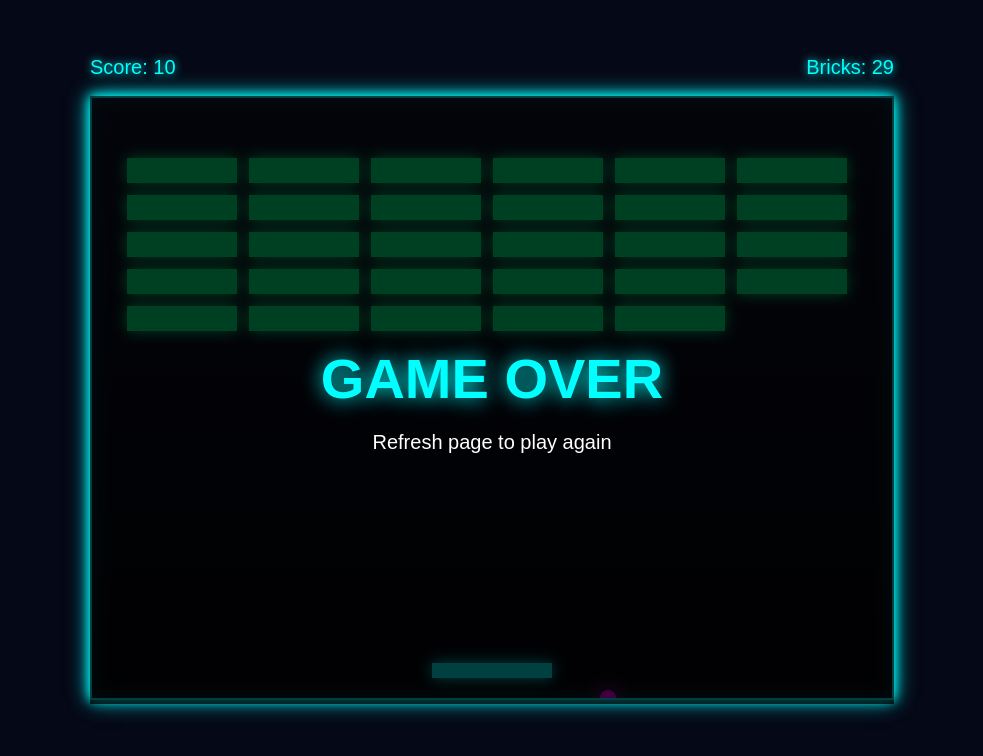
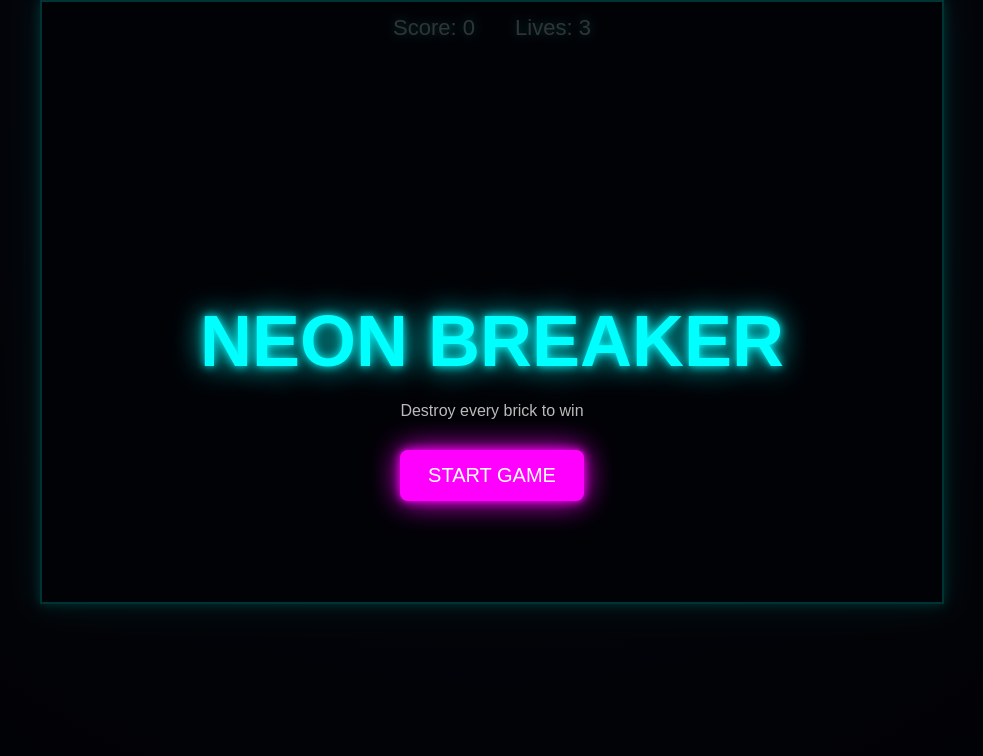
Before and after one commit to Hej-eon/brickbreak, a plain HTML site: page index.html in a window 1280 px wide. Shown: the whole page, without its empty margins (148-1131 px from the left). Drawn offline with Linux system fonts and the light colour scheme.

Commit message:
Update index.html

```diff
--- a/index.html
+++ b/index.html
@@ -6,89 +6,123 @@
 <title>Neon Brick Breaker</title>
 
 <style>
-* {
-    margin: 0;
-    padding: 0;
-    box-sizing: border-box;
+:root{
+    --cyan:#00ffff;
+    --pink:#ff00ff;
+    --bg:#050816;
 }
 
-body {
-    background: #050816;
-    color: #00ffff;
-    font-family: Arial, sans-serif;
-    overflow: hidden;
-    display: flex;
-    justify-content: center;
-    align-items: center;
-    height: 100vh;
+*{
+    margin:0;
+    padding:0;
+    box-sizing:border-box;
 }
 
-/* Game Container */
-.game-wrapper {
-    position: relative;
+body{
+    background:radial-gradient(circle at top,#151f45,#050816);
+    color:white;
+    font-family:Arial, Helvetica, sans-serif;
+    height:100vh;
+    overflow:hidden;
 }
 
-canvas {
-    background: linear-gradient(180deg, #0a0f25, #020308);
-    border: 2px solid #00ffff;
-    box-shadow:
-        0 0 10px #00ffff,
-        0 0 20px #00ffff,
-        inset 0 0 20px rgba(0,255,255,0.2);
+#gameContainer{
+    position:relative;
+    width:100%;
+    height:100vh;
 }
 
-/* Scoreboard */
-.scoreboard {
-    position: absolute;
-    top: -40px;
-    left: 0;
-    width: 100%;
-    display: flex;
-    justify-content: space-between;
-    color: #00ffff;
-    font-size: 20px;
-    text-shadow: 0 0 8px #00ffff;
+canvas{
+    display:block;
+    margin:auto;
+    background:#060b1f;
+    border:2px solid var(--cyan);
+    box-shadow:
+    0 0 10px var(--cyan),
+    0 0 30px rgba(0,255,255,.5);
 }
 
-/* Overlay */
-.overlay {
-    position: absolute;
-    inset: 0;
-    background: rgba(0,0,0,0.75);
-    display: none;
-    justify-content: center;
-    align-items: center;
-    flex-direction: column;
-    text-align: center;
+.ui{
+    position:absolute;
+    top:15px;
+    left:50%;
+    transform:translateX(-50%);
+    display:flex;
+    gap:40px;
+    font-size:22px;
+    text-shadow:0 0 8px var(--cyan);
 }
 
-.overlay h1 {
-    font-size: 56px;
-    margin-bottom: 20px;
-    text-shadow: 0 0 20px #00ffff;
+.screen{
+    position:absolute;
+    inset:0;
+    display:flex;
+    flex-direction:column;
+    justify-content:center;
+    align-items:center;
+    background:rgba(0,0,0,.8);
 }
 
-.overlay p {
-    font-size: 20px;
-    color: white;
+.hidden{
+    display:none;
+}
+
+h1{
+    font-size:72px;
+    color:var(--cyan);
+    text-shadow:
+    0 0 10px var(--cyan),
+    0 0 30px var(--cyan);
+    margin-bottom:20px;
+}
+
+.subtitle{
+    color:#bbb;
+    margin-bottom:30px;
+}
+
+button{
+    padding:14px 28px;
+    font-size:20px;
+    border:none;
+    cursor:pointer;
+    background:var(--pink);
+    color:white;
+    border-radius:8px;
+    box-shadow:
+    0 0 10px var(--pink),
+    0 0 30px var(--pink);
+}
+
+button:hover{
+    transform:scale(1.05);
 }
 </style>
+</head>
 
-</head>
 <body>
 
-<div class="game-wrapper">
-    <div class="scoreboard">
+<div id="gameContainer">
+
+    <div class="ui">
         <div>Score: <span id="score">0</span></div>
-        <div>Bricks: <span id="remaining">30</span></div>
+        <div>Lives: <span id="lives">3</span></div>
     </div>
 
-    <canvas id="gameCanvas" width="800" height="600"></canvas>
+    <canvas id="gameCanvas" width="900" height="600"></canvas>
 
-    <div class="overlay" id="overlay">
-        <h1 id="message"></h1>
-        <p>Refresh page to play again</p>
+    <div class="screen" id="menuScreen">
+        <h1>NEON BREAKER</h1>
+        <p class="subtitle">Destroy every brick to win</p>
+        <button id="startBtn">START GAME</button>
     </div>
+
+    <div class="screen hidden" id="endScreen">
+        <h1 id="endTitle"></h1>
+        <p class="subtitle">Play again?</p>
+        <button id="restartBtn">PLAY AGAIN</button>
+    </div>
+
 </div>
 
 <script>
@@ -96,67 +130,95 @@ const canvas = document.getElementById("gameCanvas");
 const ctx = canvas.getContext("2d");
 
 const scoreEl = document.getElementById("score");
-const remainingEl = document.getElementById("remaining");
-const overlay = document.getElementById("overlay");
-const message = document.getElementById("message");
+const livesEl = document.getElementById("lives");
 
-// Score
-let score = 0;
+const menuScreen = document.getElementById("menuScreen");
+const endScreen = document.getElementById("endScreen");
+const endTitle = document.getElementById("endTitle");
 
-// Paddle
-const paddle = {
-    width: 120,
-    height: 15,
-    x: canvas.width / 2 - 60,
-    y: canvas.height - 35,
-    speed: 8
-};
+const startBtn = document.getElementById("startBtn");
+const restartBtn = document.getElementById("restartBtn");
 
-// Ball
-const ball = {
-    x: canvas.width / 2,
-    y: canvas.height - 60,
-    radius: 8,
-    dx: 4,
-    dy: -4
-};
+let gameState = "menu";
 
-// Controls
+let score;
+let lives;
+
+let paddle;
+let ball;
+let bricks;
+
+const BRICK_ROWS = 5;
+const BRICK_COLS = 8;
+
 let leftPressed = false;
 let rightPressed = false;
 
-document.addEventListener("keydown", e => {
-    if (e.key === "ArrowLeft") leftPressed = true;
-    if (e.key === "ArrowRight") rightPressed = true;
+document.addEventListener("keydown", e=>{
+    if(e.key==="ArrowLeft") leftPressed=true;
+    if(e.key==="ArrowRight") rightPressed=true;
 });
 
-document.addEventListener("keyup", e => {
-    if (e.key === "ArrowLeft") leftPressed = false;
-    if (e.key === "ArrowRight") rightPressed = false;
+document.addEventListener("keyup", e=>{
+    if(e.key==="ArrowLeft") leftPressed=false;
+    if(e.key==="ArrowRight") rightPressed=false;
 });
 
-// Bricks
-const brickRows = 5;
-const brickCols = 6;
-const brickWidth = 110;
-const brickHeight = 25;
-const brickPadding = 12;
-const offsetTop = 60;
-const offsetLeft = 35;
+startBtn.addEventListener("click", startGame);
+restartBtn.addEventListener("click", startGame);
 
-const bricks = [];
+function startGame(){
 
-for (let c = 0; c < brickCols; c++) {
-    bricks[c] = [];
-    for (let r = 0; r < brickRows; r++) {
-        bricks[c][r] = { status: 1 };
+    score = 0;
+    lives = 3;
+
+    scoreEl.textContent = score;
+    livesEl.textContent = lives;
+
+    paddle = {
+        width:140,
+        height:14,
+        x:(canvas.width-140)/2,
+        y:560,
+        speed:9
+    };
+
+    ball = {
+        radius:8,
+        x:canvas.width/2,
+        y:530,
+        dx:4,
+        dy:-4
+    };
+
+    bricks = [];
+
+    for(let r=0;r<BRICK_ROWS;r++){
+
+        for(let c=0;c<BRICK_COLS;c++){
+
+            bricks.push({
+                x:55 + c*100,
+                y:70 + r*45,
+                width:80,
+                height:20,
+                alive:true
+            });
+
         }
     }
 
-function drawPaddle() {
-    ctx.fillStyle = "#00ffff";
-    ctx.shadowColor = "#00ffff";
-    ctx.shadowBlur = 15;
+    menuScreen.classList.add("hidden");
+    endScreen.classList.add("hidden");
+
+    gameState="playing";
+}
+
+function drawPaddle(){
+
+    ctx.fillStyle="#00ffff";
+    ctx.shadowColor="#00ffff";
+    ctx.shadowBlur=15;
 
     ctx.fillRect(
         paddle.x,
@@ -165,164 +227,183 @@ function drawPaddle() {
         paddle.height
     );
 
-    ctx.shadowBlur = 0;
+    ctx.shadowBlur=0;
 }
 
-function drawBall() {
+function drawBall(){
+
     ctx.beginPath();
-    ctx.arc(ball.x, ball.y, ball.radius, 0, Math.PI * 2);
 
-    ctx.fillStyle = "#ff00ff";
-    ctx.shadowColor = "#ff00ff";
-    ctx.shadowBlur = 20;
+    ctx.arc(
+        ball.x,
+        ball.y,
+        ball.radius,
+        0,
+        Math.PI*2
+    );
 
+    ctx.fillStyle="#ff00ff";
+    ctx.shadowColor="#ff00ff";
+    ctx.shadowBlur=20;
     ctx.fill();
+
     ctx.closePath();
 
-    ctx.shadowBlur = 0;
+    ctx.shadowBlur=0;
 }
 
-function drawBricks() {
-    let remaining = 0;
+function drawBricks(){
 
-    for (let c = 0; c < brickCols; c++) {
-        for (let r = 0; r < brickRows; r++) {
+    bricks.forEach(brick=>{
 
-            if (bricks[c][r].status === 1) {
+        if(!brick.alive) return;
 
-                remaining++;
-
-                const brickX =
-                    c * (brickWidth + brickPadding) + offsetLeft;
-
-                const brickY =
-                    r * (brickHeight + brickPadding) + offsetTop;
-
-                bricks[c][r].x = brickX;
-                bricks[c][r].y = brickY;
-
-                ctx.fillStyle = "#00ff88";
-                ctx.shadowColor = "#00ff88";
-                ctx.shadowBlur = 15;
+        ctx.fillStyle="#00ff88";
+        ctx.shadowColor="#00ff88";
+        ctx.shadowBlur=15;
 
         ctx.fillRect(
-                    brickX,
-                    brickY,
-                    brickWidth,
-                    brickHeight
+            brick.x,
+            brick.y,
+            brick.width,
+            brick.height
         );
 
-                ctx.shadowBlur = 0;
-            }
-        }
+        ctx.shadowBlur=0;
+    });
 }
 
-    remainingEl.textContent = remaining;
-}
+function updatePaddle(){
 
-function collisionDetection() {
-
-    for (let c = 0; c < brickCols; c++) {
-        for (let r = 0; r < brickRows; r++) {
-
-            const b = bricks[c][r];
-
-            if (b.status === 1) {
-
-                if (
-                    ball.x > b.x &&
-                    ball.x < b.x + brickWidth &&
-                    ball.y > b.y &&
-                    ball.y < b.y + brickHeight
-                ) {
-                    ball.dy = -ball.dy;
-                    b.status = 0;
-
-                    score += 10;
-                    scoreEl.textContent = score;
-
-                    if (score === brickRows * brickCols * 10) {
-                        endGame("YOU WIN!");
-                    }
-                }
-            }
-        }
-    }
-}
-
-function movePaddle() {
-
-    if (leftPressed && paddle.x > 0) {
+    if(leftPressed && paddle.x > 0){
         paddle.x -= paddle.speed;
     }
 
-    if (
-        rightPressed &&
-        paddle.x < canvas.width - paddle.width
-    ) {
+    if(rightPressed &&
+       paddle.x + paddle.width < canvas.width){
         paddle.x += paddle.speed;
     }
 }
 
-function moveBall() {
+function resetBall(){
+
+    ball.x = canvas.width/2;
+    ball.y = 530;
+
+    ball.dx = 4;
+    ball.dy = -4;
+}
+
+function updateBall(){
 
     ball.x += ball.dx;
     ball.y += ball.dy;
 
-    // Side walls
-    if (
-        ball.x + ball.radius > canvas.width ||
-        ball.x - ball.radius < 0
-    ) {
-        ball.dx = -ball.dx;
+    if(ball.x < ball.radius ||
+       ball.x > canvas.width-ball.radius){
+        ball.dx *= -1;
     }
 
-    // Top wall
-    if (ball.y - ball.radius < 0) {
-        ball.dy = -ball.dy;
+    if(ball.y < ball.radius){
+        ball.dy *= -1;
     }
 
-    // Paddle collision
-    if (
-        ball.y + ball.radius > paddle.y &&
-        ball.x > paddle.x &&
-        ball.x < paddle.x + paddle.width
-    ) {
-        ball.dy = -Math.abs(ball.dy);
+    if(
+        ball.y + ball.radius >= paddle.y &&
+        ball.x >= paddle.x &&
+        ball.x <= paddle.x + paddle.width &&
+        ball.dy > 0
+    ){
+        ball.dy = -ball.dy;
+
+        let hitPoint =
+        (ball.x - (paddle.x+paddle.width/2))
+        /(paddle.width/2);
+
+        ball.dx = hitPoint * 6;
     }
 
-    // Bottom = Game Over
-    if (ball.y > canvas.height) {
-        endGame("GAME OVER");
+    if(ball.y > canvas.height){
+
+        lives--;
+
+        livesEl.textContent=lives;
+
+        if(lives <= 0){
+            showEndScreen("GAME OVER");
+            return;
+        }
+
+        resetBall();
     }
 }
 
-let gameRunning = true;
+function brickCollision(){
 
-function endGame(text) {
-    gameRunning = false;
-    message.textContent = text;
-    overlay.style.display = "flex";
+    let remaining = 0;
+
+    bricks.forEach(brick=>{
+
+        if(!brick.alive) return;
+
+        remaining++;
+
+        if(
+            ball.x > brick.x &&
+            ball.x < brick.x + brick.width &&
+            ball.y > brick.y &&
+            ball.y < brick.y + brick.height
+        ){
+            brick.alive=false;
+
+            ball.dy *= -1;
+
+            score += 100;
+            scoreEl.textContent=score;
         }
 
-function draw() {
+    });
 
-    if (!gameRunning) return;
+    const aliveBricks =
+        bricks.filter(b=>b.alive).length;
 
-    ctx.clearRect(0, 0, canvas.width, canvas.height);
+    if(aliveBricks===0){
+        showEndScreen("YOU WIN");
+    }
+}
+
+function showEndScreen(text){
+
+    gameState="ended";
+
+    endTitle.textContent=text;
+    endScreen.classList.remove("hidden");
+}
+
+function render(){
+
+    ctx.clearRect(
+        0,
+        0,
+        canvas.width,
+        canvas.height
+    );
+
+    if(gameState==="playing"){
+
+        updatePaddle();
+        updateBall();
+        brickCollision();
 
         drawBricks();
         drawPaddle();
         drawBall();
-
-    collisionDetection();
-    movePaddle();
-    moveBall();
-
-    requestAnimationFrame(draw);
     }
 
-draw();
+    requestAnimationFrame(render);
+}
+
+render();
 </script>
 
 </body>
```
Lines whose indentation alone changed are shown as unchanged.
